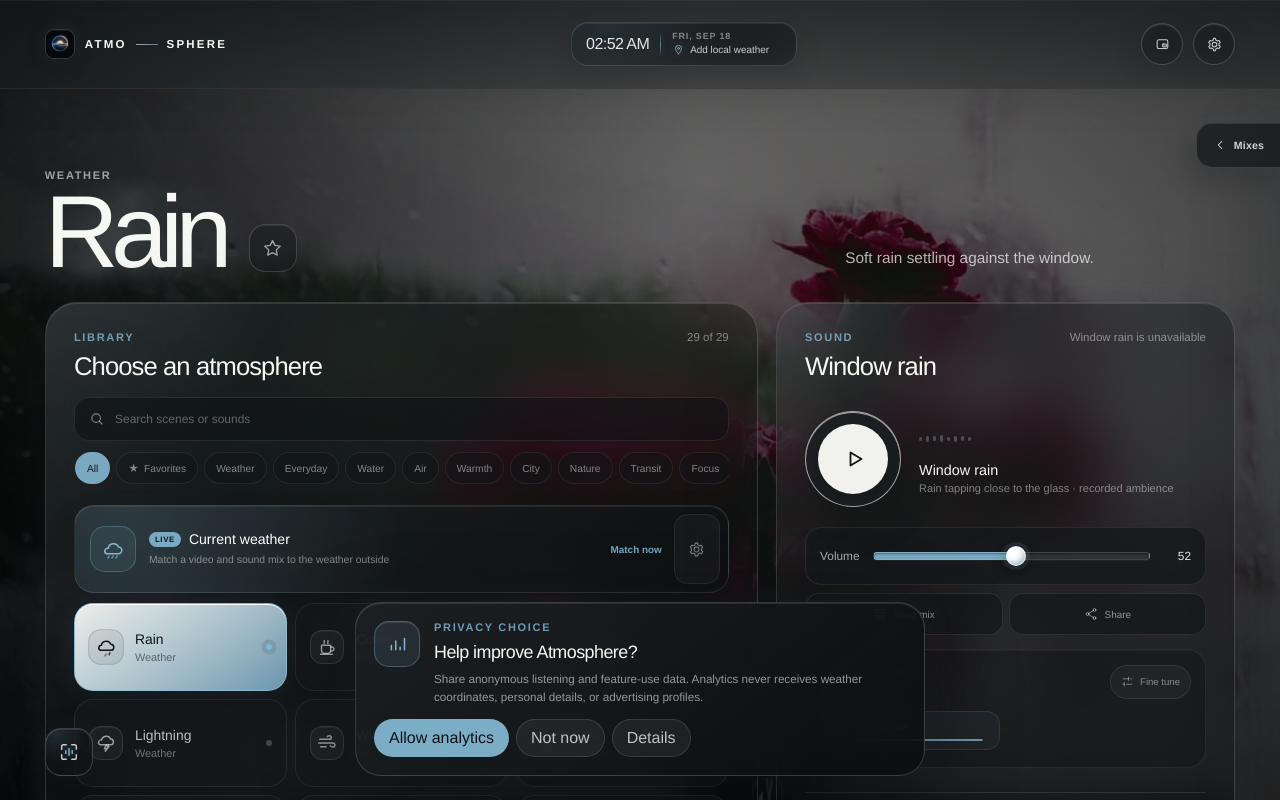
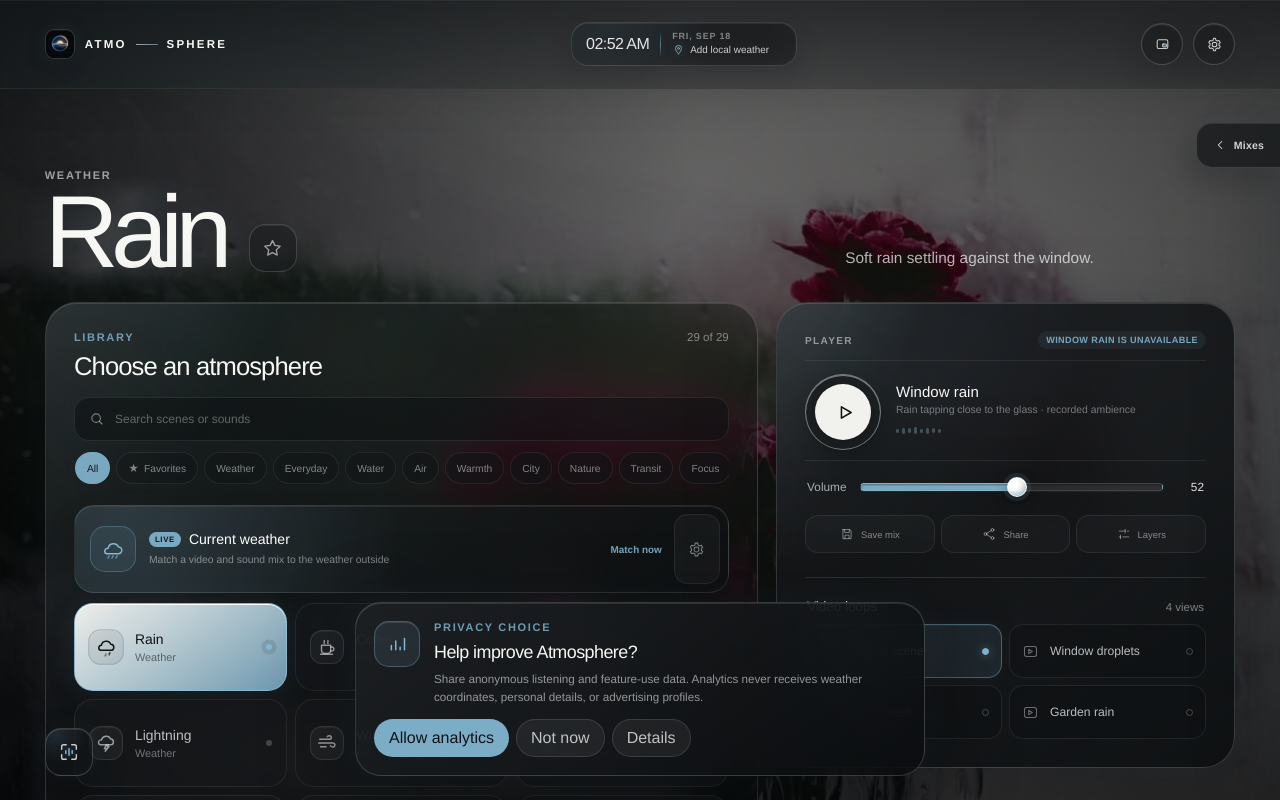
Before and after one commit to yessur3808/atmosphere, a Svelte app: page / in a window 1280 px wide. Shown: the top 800 px of the page. Built offline with nearby package versions, Linux system fonts and the light colour scheme.

Commit message:
refactor: simplify primary player

```diff
--- a/public/index.html
+++ b/public/index.html
@@ -49,7 +49,7 @@
 	<link rel="preconnect" href="https://cdn.coverr.co" crossorigin>
 	<link rel="dns-prefetch" href="//cdn.coverr.co">
 	<link rel='stylesheet' href='global.css'>
-	<link rel='stylesheet' href='build/bundle.css?v=atmosphere-43'>
+	<link rel='stylesheet' href='build/bundle.css?v=atmosphere-44'>
 
 	<script type="application/ld+json">
 	{
@@ -87,7 +87,7 @@
 		]
 	}
 	</script>
-	<script defer src='build/bundle.js?v=atmosphere-43'></script>
+	<script defer src='build/bundle.js?v=atmosphere-44'></script>
 </head>
 
 <body></body>
--- a/src/App.svelte
+++ b/src/App.svelte
@@ -1838,10 +1838,7 @@
 
       <section class="mixer-panel liquid-panel" aria-labelledby="mixer-heading">
         <div class="section-heading mixer-heading">
-          <div>
-            <p class="kicker">Sound</p>
-            <h2 id="mixer-heading">{mixTitle}</h2>
-          </div>
+          <h2 id="mixer-heading">Player</h2>
           <span>{audioError || (audioLoading ? "Loading" : isAudioPlaying ? "Playing" : audioStarted ? "Paused" : "Ready")}</span>
         </div>
 
@@ -1924,18 +1921,19 @@
             <svg viewBox="0 0 24 24" aria-hidden="true"><circle cx="18" cy="5" r="2.4" /><circle cx="6" cy="12" r="2.4" /><circle cx="18" cy="19" r="2.4" /><path d="m8.1 10.8 7.8-4.6M8.1 13.2l7.8 4.6" /></svg>
             <span>Share</span>
           </button>
+          <button class:active={mixEditorOpen} type="button" aria-expanded={mixEditorOpen} aria-controls="mix-editor" on:click={() => (mixEditorOpen = !mixEditorOpen)}>
+            <svg viewBox="0 0 24 24" aria-hidden="true"><path d="M4 7h10M18 7h2M4 17h2M10 17h10M14 4v6M6 14v6" /></svg>
+            <span>{mixEditorOpen ? "Done" : "Layers"}</span>
+          </button>
         </div>
 
+        {#if selectedAudios.length > 1}
         <section class="now-mixing-tray" aria-labelledby="now-mixing-heading">
           <div class="now-mixing-heading">
             <div>
               <p class="kicker">Now mixing</p>
-              <h3 id="now-mixing-heading">{selectedAudios.length === 1 ? "One sound" : `${selectedAudios.length} sounds`}</h3>
+              <h3 id="now-mixing-heading">{selectedAudios.length} sounds</h3>
             </div>
-            <button class:active={mixEditorOpen} type="button" aria-expanded={mixEditorOpen} aria-controls="mix-editor" on:click={() => (mixEditorOpen = !mixEditorOpen)}>
-              <svg viewBox="0 0 24 24" aria-hidden="true"><path d="M4 7h10M18 7h2M4 17h2M10 17h10M14 4v6M6 14v6" /></svg>
-              <span>{mixEditorOpen ? "Done" : "Fine tune"}</span>
-            </button>
           </div>
           <div class="layer-chip-row">
             {#each selectedAudios as index (activeScene.audioTracks[index]?.id)}
@@ -1950,6 +1948,7 @@
             {/each}
           </div>
         </section>
+        {/if}
 
         {#if mixEditorOpen}
           <div id="mix-editor" class="option-section mix-editor option-grid-enter">
@@ -2722,33 +2721,45 @@
     70%, 100% { box-shadow: 0 0 0 8px rgba(17, 19, 21, 0); }
   }
 
-  .mixer-panel { animation: panel-rise 650ms 90ms cubic-bezier(0.16, 1, 0.3, 1) both; }
+  .mixer-panel {
+    background:
+      radial-gradient(circle at 12% 0%, rgba(var(--accent-rgb), 0.1), transparent 43%),
+      linear-gradient(145deg, rgba(25, 28, 30, 0.92), rgba(11, 14, 16, 0.86));
+    box-shadow: inset 0 1px 0 rgba(255, 255, 255, 0.13), 0 28px 90px rgba(0, 0, 0, 0.31), 0 0 54px rgba(var(--accent-rgb), 0.045);
+    backdrop-filter: blur(30px) saturate(132%);
+    -webkit-backdrop-filter: blur(30px) saturate(132%);
+    animation: panel-rise 650ms 90ms cubic-bezier(0.16, 1, 0.3, 1) both;
+  }
   .library-panel { animation: panel-rise 650ms cubic-bezier(0.16, 1, 0.3, 1) both; }
   @keyframes panel-rise { from { opacity: 0; transform: translateY(22px); } to { opacity: 1; transform: none; } }
 
-  .mixer-heading { margin-bottom: 14px; }
+  .mixer-heading { align-items: center; margin-bottom: 0; padding-bottom: 11px; border-bottom: 1px solid rgba(255, 255, 255, 0.08); }
+  .mixer-heading h2 { color: rgba(255, 255, 255, 0.5); font-size: 0.63rem; font-weight: 680; letter-spacing: 0.13em; text-transform: uppercase; }
+  .mixer-heading > span { padding: 4px 8px; border-radius: 999px; color: rgba(var(--accent-rgb), 0.88); background: rgba(var(--accent-rgb), 0.075); font-size: 0.57rem; font-weight: 650; letter-spacing: 0.04em; text-transform: uppercase; }
 
   .main-transport {
     position: relative;
-    min-height: 132px;
+    min-height: 98px;
     display: grid;
-    grid-template-columns: auto 1fr;
+    grid-template-columns: auto minmax(0, 1fr);
+    grid-template-rows: auto auto;
     align-items: center;
-    column-gap: 18px;
-    padding: 10px 0 14px;
+    column-gap: 15px;
+    row-gap: 5px;
+    padding: 13px 0 10px;
   }
 
   .audio-button {
     grid-row: 1 / 3;
-    width: 96px;
-    height: 96px;
+    width: 76px;
+    height: 76px;
     display: grid;
     place-items: center;
     padding: 0;
-    border: 1px solid rgba(255, 255, 255, 0.6);
+    border: 1px solid rgba(255, 255, 255, 0.42);
     border-radius: 50%;
     background: rgba(28, 31, 33, 0.82);
-    box-shadow: 0 12px 40px rgba(0, 0, 0, 0.22), inset 0 1px 0 rgba(255, 255, 255, 0.58);
+    box-shadow: 0 10px 32px rgba(0, 0, 0, 0.25), inset 0 1px 0 rgba(255, 255, 255, 0.42);
     backdrop-filter: blur(14px);
     cursor: pointer;
     transition: transform 420ms cubic-bezier(0.16, 1, 0.3, 1), background 260ms ease, box-shadow 260ms ease;
@@ -2759,8 +2770,8 @@
   .audio-button.playing { box-shadow: 0 0 0 7px rgba(var(--accent-rgb), 0.1), 0 16px 44px rgba(0, 0, 0, 0.24), 0 0 34px rgba(var(--accent-rgb), 0.16); }
 
   .audio-button-core {
-    width: 70px;
-    height: 70px;
+    width: 56px;
+    height: 56px;
     display: grid;
     place-items: center;
     border-radius: 50%;
@@ -2770,8 +2781,8 @@
   }
 
   .audio-button svg {
-    width: 24px;
-    height: 24px;
+    width: 21px;
+    height: 21px;
     fill: none;
     stroke: currentColor;
     stroke-width: 1.8;
@@ -2782,11 +2793,14 @@
   .play-mark { margin-left: 2px; }
 
   .equalizer {
-    height: 38px;
+    grid-column: 2;
+    grid-row: 2;
+    height: 22px;
     display: flex;
     align-items: center;
-    gap: 4px;
-    padding-top: 10px;
+    align-self: start;
+    gap: 3px;
+    padding: 0;
   }
 
   .equalizer i {
@@ -2798,20 +2812,21 @@
     transition: height 70ms linear, opacity 120ms ease, background 480ms ease;
   }
 
-  .now-playing { display: grid; align-self: start; gap: 4px; }
-  .now-playing strong { font-size: 0.9rem; font-weight: 560; }
-  .now-playing span { color: rgba(255, 255, 255, 0.45); font-size: 0.69rem; }
+  .now-playing { min-width: 0; grid-column: 2; grid-row: 1; display: grid; align-self: end; gap: 4px; }
+  .now-playing strong { overflow: hidden; font-size: 0.94rem; font-weight: 570; text-overflow: ellipsis; white-space: nowrap; }
+  .now-playing span { overflow: hidden; color: rgba(255, 255, 255, 0.42); font-size: 0.65rem; text-overflow: ellipsis; white-space: nowrap; }
 
   .volume-row {
     display: grid;
     grid-template-columns: auto minmax(0, 1fr) 28px;
     align-items: center;
     gap: 13px;
-    padding: 12px 14px;
-    border: 1px solid rgba(255, 255, 255, 0.08);
-    border-radius: 16px;
+    padding: 10px 2px 2px;
+    border: 0;
+    border-top: 1px solid rgba(255, 255, 255, 0.075);
+    border-radius: 0;
     color: rgba(255, 255, 255, 0.64);
-    background: rgba(22, 25, 27, 0.78);
+    background: transparent;
     font-size: 0.74rem;
   }
 
@@ -3521,18 +3536,15 @@
   .scene-state.favorite { width: auto; height: auto; color: rgba(17, 19, 21, 0.56); background: transparent; font-size: 0.72rem; box-shadow: none; }
   .scene-card:not(.active) .scene-state.favorite { color: var(--accent); }
 
-  .mix-action-row { display: grid; grid-template-columns: repeat(2, minmax(0, 1fr)); gap: 6px; margin-top: 8px; }
-  .mix-action-row button { min-height: 42px; display: flex; align-items: center; justify-content: center; gap: 7px; padding: 9px 8px; border: 1px solid rgba(255, 255, 255, 0.09); border-radius: 14px; color: rgba(255, 255, 255, 0.54); background: rgba(19, 22, 24, 0.62); cursor: pointer; font-size: 0.62rem; transition: transform 200ms ease, color 180ms ease, border-color 180ms ease, background 180ms ease; }
-  .mix-action-row button:hover { transform: translateY(-1px); color: #fff; border-color: rgba(var(--accent-rgb), 0.34); }
+  .mix-action-row { display: grid; grid-template-columns: repeat(3, minmax(0, 1fr)); gap: 6px; margin-top: 10px; }
+  .mix-action-row button { min-height: 38px; display: flex; align-items: center; justify-content: center; gap: 7px; padding: 8px; border: 1px solid rgba(255, 255, 255, 0.075); border-radius: 13px; color: rgba(255, 255, 255, 0.48); background: rgba(255, 255, 255, 0.025); cursor: pointer; font-size: 0.59rem; transition: transform 200ms ease, color 180ms ease, border-color 180ms ease, background 180ms ease; }
+  .mix-action-row button:hover,
+  .mix-action-row button.active { transform: translateY(-1px); color: #fff; border-color: rgba(var(--accent-rgb), 0.3); background: rgba(var(--accent-rgb), 0.07); }
   .mix-action-row svg { width: 14px; height: 14px; flex: 0 0 auto; fill: none; stroke: currentColor; stroke-width: 1.55; stroke-linecap: round; stroke-linejoin: round; }
 
   .now-mixing-tray { display: grid; gap: 11px; margin-top: 14px; padding: 14px; border: 1px solid rgba(255, 255, 255, 0.075); border-radius: 18px; background: rgba(12, 15, 17, 0.34); box-shadow: inset 0 1px 0 rgba(255, 255, 255, 0.035); }
   .now-mixing-heading { display: flex; align-items: center; justify-content: space-between; gap: 12px; }
   .now-mixing-heading h3 { margin: 3px 0 0; color: rgba(255, 255, 255, 0.82); font-size: 0.78rem; font-weight: 560; }
-  .now-mixing-heading > button { min-height: 34px; display: inline-flex; align-items: center; gap: 6px; padding: 7px 10px; border: 1px solid rgba(255, 255, 255, 0.085); border-radius: 999px; color: rgba(255, 255, 255, 0.48); background: rgba(255, 255, 255, 0.035); cursor: pointer; font-size: 0.6rem; transition: color 180ms ease, border-color 180ms ease, background 180ms ease; }
-  .now-mixing-heading > button:hover,
-  .now-mixing-heading > button.active { color: #fff; border-color: rgba(var(--accent-rgb), 0.3); background: rgba(var(--accent-rgb), 0.08); }
-  .now-mixing-heading svg { width: 13px; height: 13px; fill: none; stroke: currentColor; stroke-width: 1.6; stroke-linecap: round; }
   .layer-chip-row { display: flex; gap: 6px; overflow-x: auto; padding: 1px 0 3px; scrollbar-width: none; }
   .layer-chip-row::-webkit-scrollbar { display: none; }
   .layer-chip { min-width: 126px; max-width: 180px; display: grid; grid-template-columns: auto minmax(0, 1fr) auto; align-items: center; gap: 7px; flex: 1 0 auto; padding: 9px 9px 8px; border: 1px solid rgba(var(--accent-rgb), 0.14); border-radius: 13px; color: rgba(255, 255, 255, 0.72); background: rgba(var(--accent-rgb), 0.055); }
@@ -3694,7 +3706,7 @@
     }
     .scene-grid:not(.expanded) .scene-card:nth-child(n+9):not(.active) { display: none; }
     .track-grid, .video-grid { grid-template-columns: repeat(2, minmax(0, 1fr)); }
-    .mix-action-row { grid-template-columns: repeat(2, minmax(0, 1fr)); }
+    .mix-action-row { grid-template-columns: repeat(3, minmax(0, 1fr)); }
     .scene-card { min-height: 86px; padding: 12px; gap: 10px; border-radius: 18px; }
     .scene-card.active { grid-column: 1 / -1; min-height: 92px; }
     .scene-card small { display: block; font-size: 0.61rem; }
@@ -3721,8 +3733,8 @@
     }
     .mobile-library-more svg { width: 15px; height: 15px; fill: none; stroke: currentColor; stroke-width: 1.8; transition: transform 260ms ease; }
     .mobile-library-more svg.expanded { transform: rotate(180deg); }
-    .audio-button { width: 88px; height: 88px; }
-    .audio-button-core { width: 64px; height: 64px; }
+    .audio-button { width: 74px; height: 74px; }
+    .audio-button-core { width: 54px; height: 54px; }
     .track-card:last-child:nth-child(odd) { grid-column: auto; }
     .quiet-view-button { left: 16px; bottom: 16px; width: 46px; height: 46px; border-radius: 15px; }
     .recipe-drawer { top: auto; right: 0; bottom: 0; width: 100%; padding: 0 10px 10px; transform: translateY(0); }
@@ -3759,7 +3771,7 @@
     .scene-grid { gap: 6px; }
     .track-grid { grid-template-columns: 1fr; }
     .track-item:last-child:nth-child(odd) { grid-column: auto; }
-    .mix-action-row button { justify-content: flex-start; padding-inline: 12px; }
+    .mix-action-row button { padding-inline: 8px; }
     .sound-category-browser { padding: 11px; }
     .sound-category-list { grid-template-columns: 1fr; }
     .sound-category-count { display: none; }
```
Also changed, not shown: 1 other file (tests, documents, lock files or other folders).
